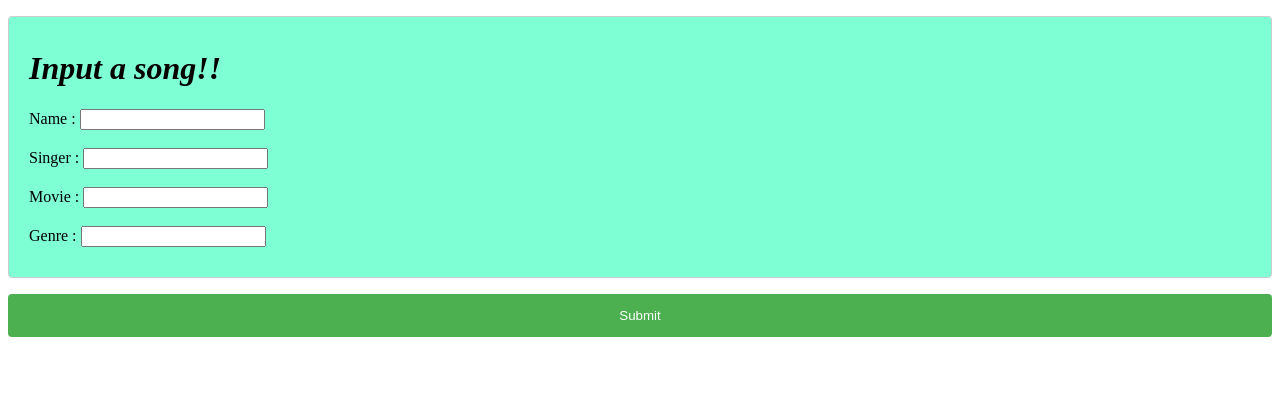
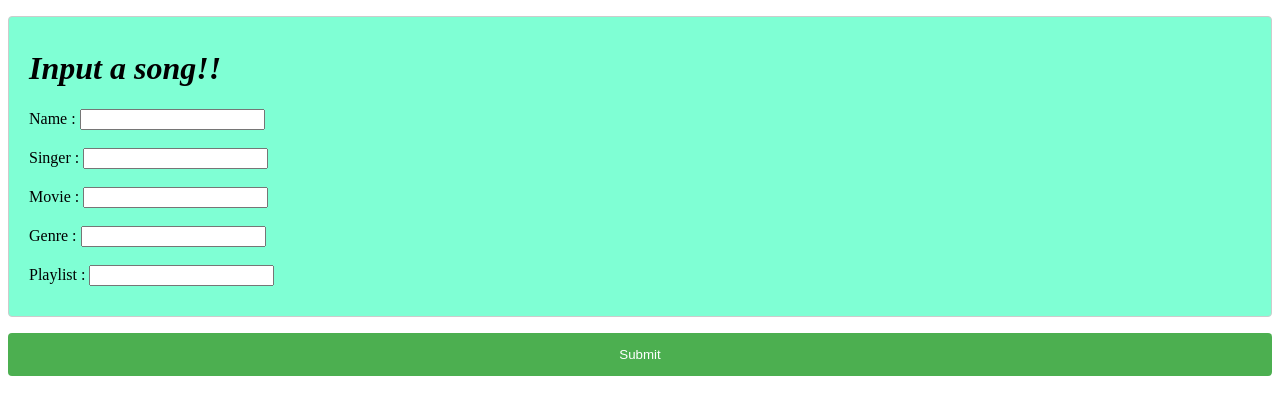
Before and after one commit to ameyaphatak88/Music_App_Django, a Django app: page /musicapp/input_song/ in a window 1280 px wide. Shown: the top 415 px of the page. Run offline with Django 3.2, Linux system fonts and the light colour scheme.

```diff
--- a/musicproject/musicapp/forms.py
+++ b/musicproject/musicapp/forms.py
@@ -6,3 +6,4 @@ class SongForm(forms.Form):
 	singer = forms.CharField(label='singer', max_length=100)
 	movie = forms.CharField(label='movie', max_length=100)
 	genre = forms.CharField(label='genre', max_length=100)
+	playlist = forms.CharField(label='playlist', max_length=100, required = False)
--- a/musicproject/musicapp/models.py
+++ b/musicproject/musicapp/models.py
@@ -6,3 +6,4 @@ class Song(models.Model):
 	singer = models.CharField(max_length = 20)
 	movie = models.CharField(max_length = 20)
 	genre = models.CharField(max_length = 20)
+	playlist = models.CharField(max_length = 20, default = "")
--- a/musicproject/musicapp/views.py
+++ b/musicproject/musicapp/views.py
@@ -21,7 +21,8 @@ def song_form(request):
 			singer = form.cleaned_data['singer']
 			movie = form.cleaned_data['movie']
 			genre = form.cleaned_data['genre']
-			c =Song(name = name, singer = singer, movie = movie, genre = genre)
+			playlist = form.cleaned_data['playlist']
+			c =Song(name = name, singer = singer, movie = movie, genre = genre, playlist = playlist)
 			c.save()
 			return HttpResponseRedirect('songs/')
 	else:
--- a/musicproject/templates/musicapp/songform.html
+++ b/musicproject/templates/musicapp/songform.html
@@ -38,6 +38,7 @@
             Singer : {{form.singer}}<br><br>
             Movie : {{form.movie}}<br><br>
             Genre : {{form.genre}}<br><br>
+            Playlist : {{form.playlist}}<br><br>
         </span>
             <input type="submit" value="Submit">
         </form>
```
Also changed, not shown: musicproject/templates/musicapp/songs_display.html (+22 -1 lines).
